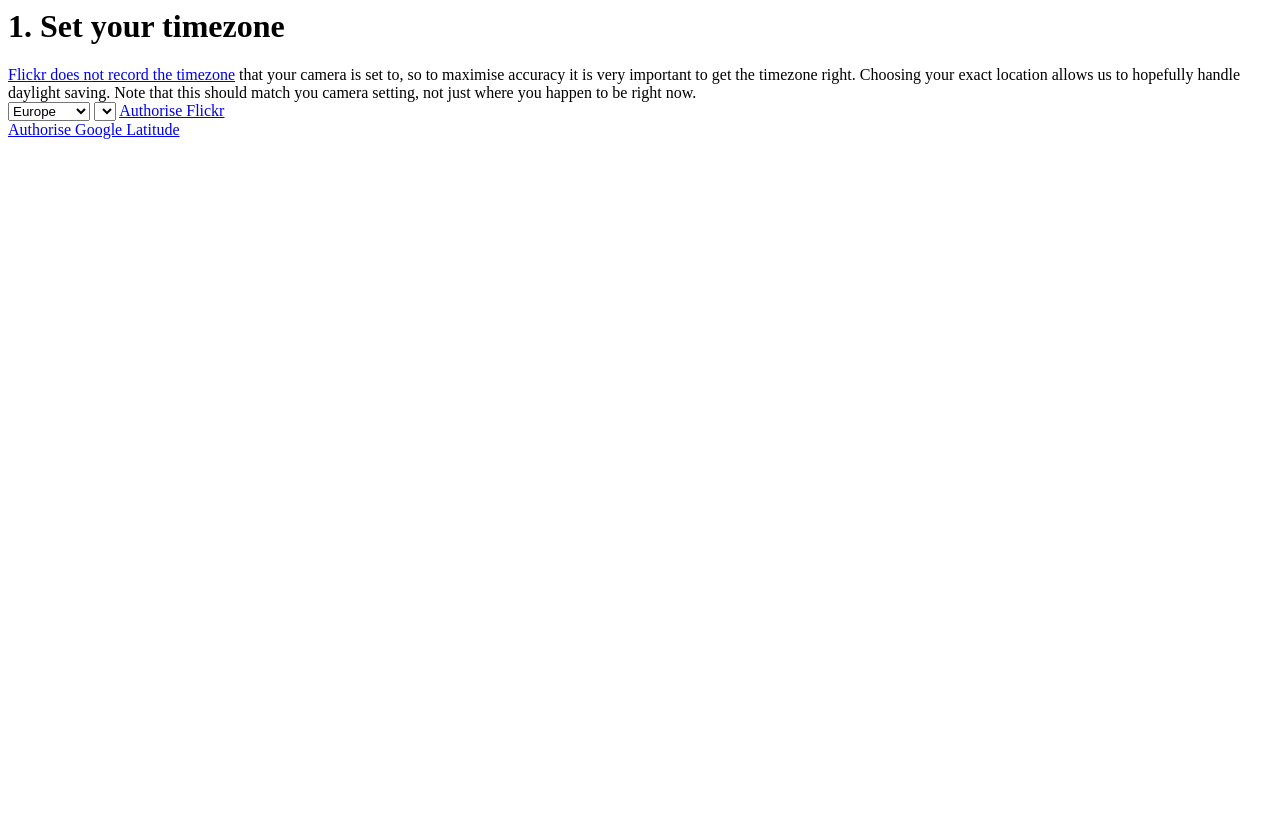
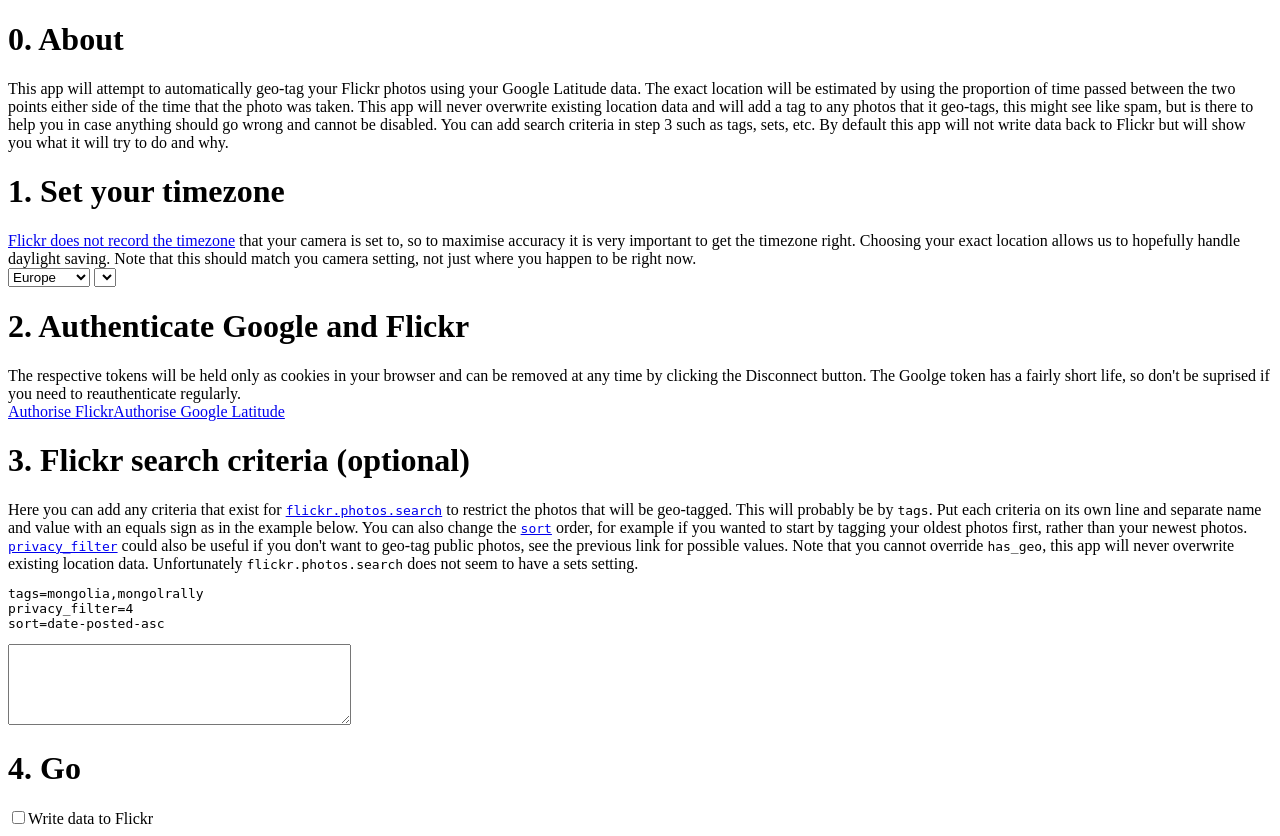
Before and after one commit to JamieKitson/GeoTagger, a PHP site: page / in a window 1280 px wide. Before the commit the page ends 139 px from the top, so only its background shows below. Run offline with PHP 8.4, Linux system fonts and the light colour scheme; lists and menus that the app fills with data are empty; some libraries are stand-ins or nearby versions.

Commit message:
add some text

```diff
--- a/index.php
+++ b/index.php
@@ -1,11 +1,14 @@
+<!DOCTYPE html>
 <html>
 <head>
-
+  <title>Google Latitude to Flickr Geo-Tagger</title>
+  <meta charset="UTF-8">
   <script src="http://ajax.googleapis.com/ajax/libs/jquery/1.5/jquery.min.js"></script>
   <script>
     $(document).ready(function(){
 
       $("#region").val(getCookie('region', 'Europe'));
+      $("#criteria").val(getCookie('criteria', ''));
 
       function loadTimezones() {
         $("#timezone").load("timezones/" + $("#region").val(), function() {
@@ -54,9 +57,24 @@ function getCookie(c_name, def)
 
 </head>
 <body>
+
+<h1>0. About</h1>
+This app will attempt to automatically geo-tag your Flickr photos using your
+Google Latitude data. The exact location will be estimated by using the
+proportion of time passed between the two points either side of the time that
+the photo was taken. This app will never overwrite existing location data and
+will add a tag to any photos that it geo-tags, this might see like spam, but is
+there to help you in case anything should go wrong and cannot be disabled. You
+can add search criteria in step 3 such as tags, sets, etc. By default this app
+will not write data back to Flickr but will show you what it will try to do and
+why.
+
 <h1>1. Set your timezone</h1>
-<a href="http://www.flickr.com/services/api/misc.dates.html">Flickr does not record the timezone</a> that your camera is set to, so to maximise accuracy it is very important to get the timezone right. Choosing your exact location allows us to hopefully handle daylight saving. Note that this should match you camera setting, not just where you happen to be right now.
-<br>
+<a href="http://www.flickr.com/services/api/misc.dates.html">Flickr does not
+record the timezone</a> that your camera is set to, so to maximise accuracy it
+is very important to get the timezone right. Choosing your exact location
+allows us to hopefully handle daylight saving. Note that this should match you
+camera setting, not just where you happen to be right now.  <br>
 
 <select id="region">
 <option>Africa</option>
@@ -72,6 +90,11 @@ function getCookie(c_name, def)
 <select id="timezone">
 </select>
 
+<h1>2. Authenticate Google and Flickr</h1>
+The respective tokens will be held only as cookies in your browser and can be
+removed at any time by clicking the Disconnect button. The Goolge token has a
+fairly short life, so don't be suprised if you need to reauthenticate
+regularly.  <br>
 <?php
 
 error_reporting(E_ALL);
@@ -86,23 +109,42 @@ $latitude = testLatitude();
 if (!$flickr)
   echo '<a href="getFlickr.php">Authorise Flickr</a>';
 
-echo "<br>";
+if (!$latitude)
+  echo '<a href="https://accounts.google.com/o/oauth2/auth?client_id=60961182481.apps.googleusercontent.com&amp;redirect_uri=http://geo.kitten-x.com/gotLatitude.php&amp;scope=https://www.googleapis.com/auth/latitude.all.best&amp;response_type=code">Authorise Google Latitude</a>';
 
-if (!$latitude)
-  echo '<a href="https://accounts.google.com/o/oauth2/auth?client_id=60961182481.apps.googleusercontent.com&redirect_uri=http://geo.kitten-x.com/gotLatitude.php&scope=https://www.googleapis.com/auth/latitude.all.best&response_type=code">Authorise Google Latitude</a>';
+if ($flickr || $latitude)
+  echo '<a href="disconnect.php">Disconnect</a>';
 
-echo "<br>";
+?>
+<h1>3. Flickr search criteria (optional)</h1>
+Here you can add any criteria that exist for
+<code><a href="http://www.flickr.com/services/api/flickr.photos.search.html">flickr.photos.search</a></code>
+to restrict the photos that will be geo-tagged. This will probably be
+by <code>tags</code>. Put each criteria on its own line and separate name and value with an
+equals sign as in the example below. You can also change the
+<code><a href="http://www.flickr.com/services/api/flickr.photos.search.html#yui_3_5_1_1_1346613172850_475">sort</a></code>
+order, for example if you wanted to start by tagging your oldest photos first, rather than your newest photos.
+<code><a href="http://www.flickr.com/services/api/flickr.photos.search.html#yui_3_5_1_1_1346613172850_465">privacy_filter</a></code>
+could also be useful if you don't want to geo-tag public photos, see the
+previous link for possible values. Note that you cannot override <code>has_geo</code>, this
+app will never overwrite existing location data. Unfortunately
+<code>flickr.photos.search</code> does not seem to have a sets setting.
+<pre>
+tags=mongolia,mongolrally
+privacy_filter=4
+sort=date-posted-asc
+</pre>
+<textarea rows=5 cols=40 id="criteria"></textarea>
+
+<h1>4. Go</h1>
+<label><input type="checkbox" name="write" value="true">Write data to Flickr</label><br>
+
+<?php
 
 if ($flickr && $latitude)
   echo '<a href="go.php">Go</a>';
 
-echo "<br>";
-
-if ($flickr || $latitude)
-  echo '<a href="disconnect.php">Disconnect</a>';
-
 
 ?>
-
 </body>
 </html>
```
